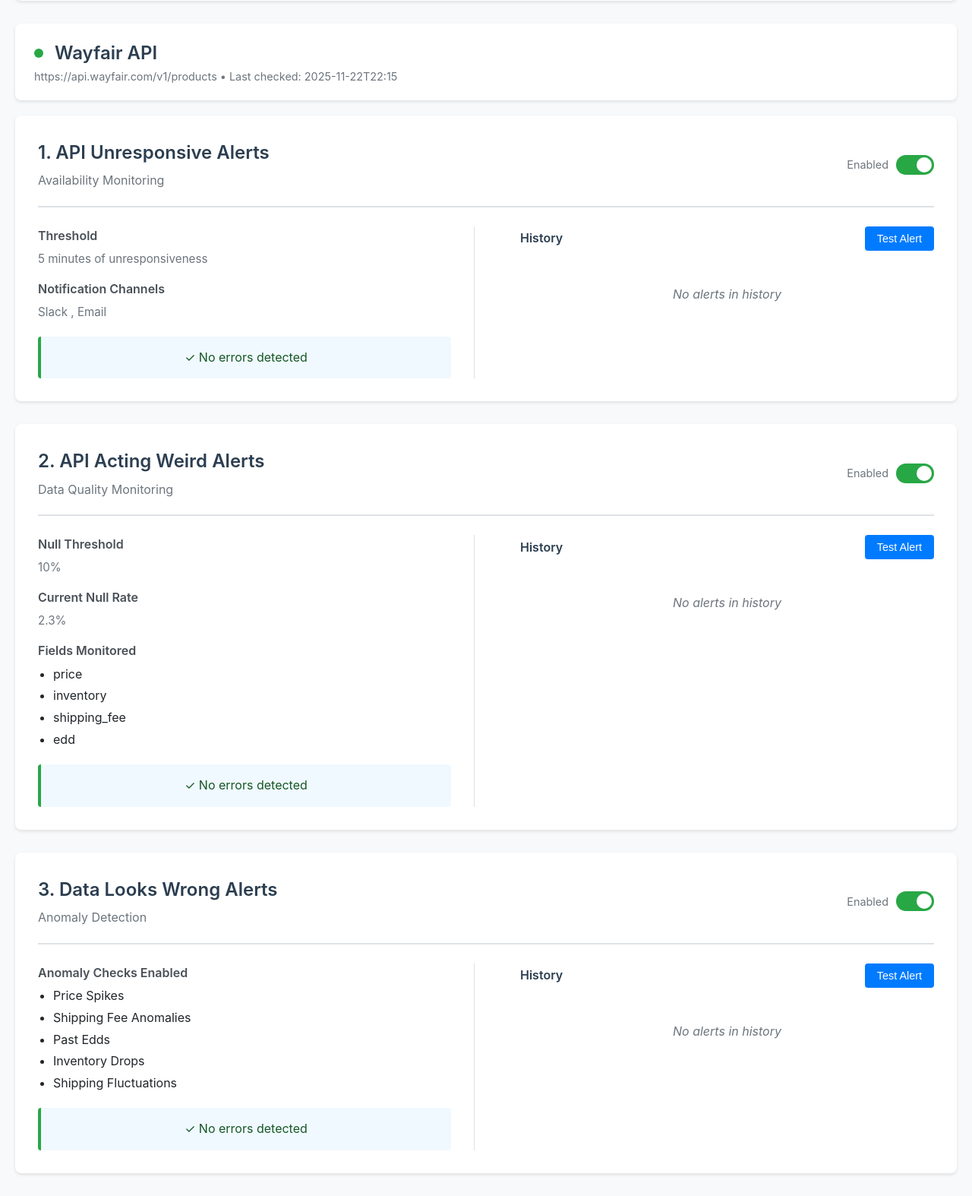
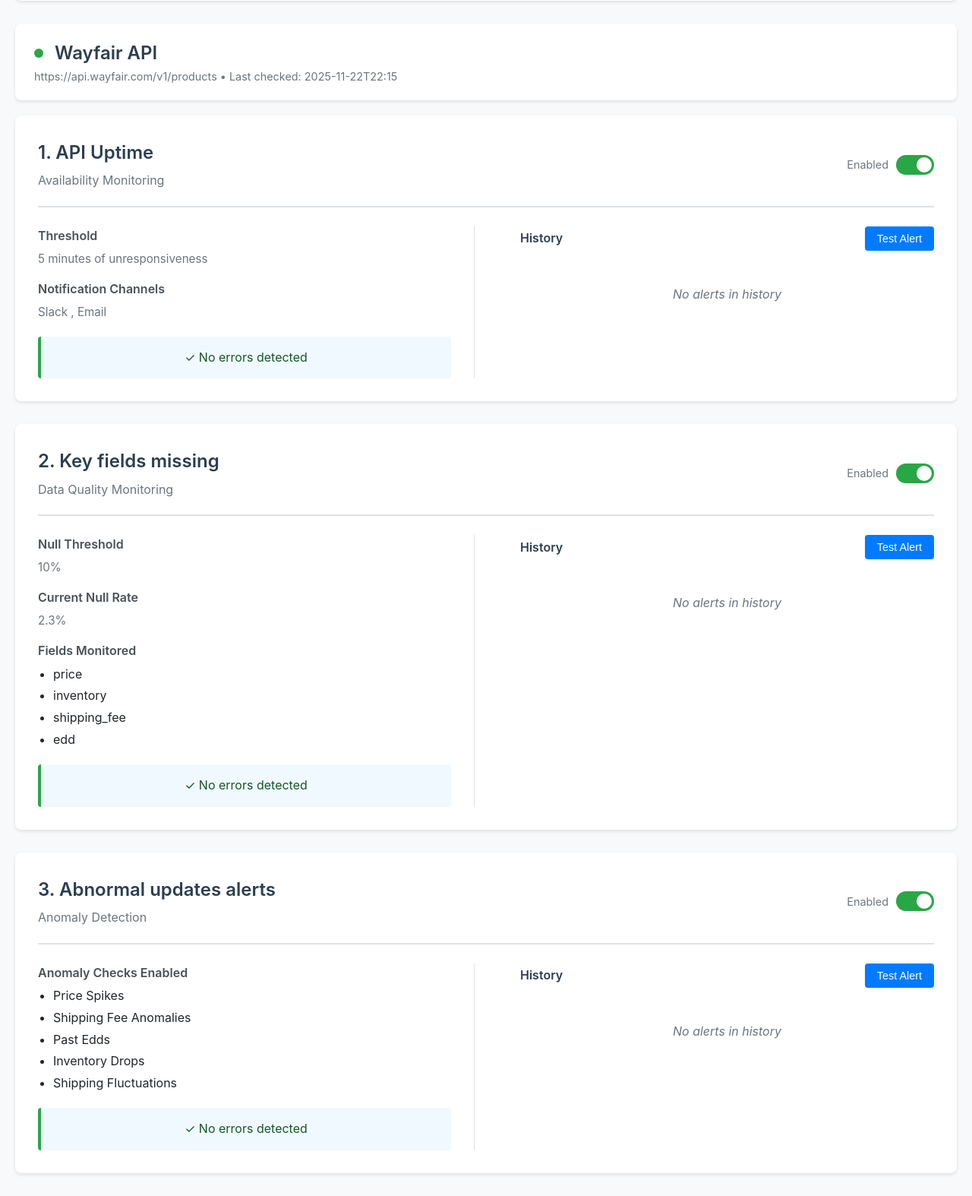
Before and after one commit to colinmc89/third-party-monitors, a Flask app: page / in a window 1280 px wide. Shown: the part 274-1848 px from the top of the page at 76% size. Run offline with Flask 3, Linux system fonts and the light colour scheme.

Commit message:
Update module names: API Uptime, Key fields missing, Abnormal updates alerts

```diff
--- a/templates/index.html
+++ b/templates/index.html
@@ -383,11 +383,11 @@
             </div>
         </div>
 
-        <!-- Section 1: API Unresponsive Alerts -->
+        <!-- Section 1: API Uptime -->
         <div class="monitoring-section-full">
             <div class="section-header-full">
                 <div>
-                    <div class="section-title-full">1. API Unresponsive Alerts</div>
+                    <div class="section-title-full">1. API Uptime</div>
                     <div class="section-subtitle">Availability Monitoring</div>
                 </div>
                 <div class="toggle-container">
@@ -451,11 +451,11 @@
             </div>
         </div>
 
-        <!-- Section 2: API Acting Weird Alerts -->
+        <!-- Section 2: Key fields missing -->
         <div class="monitoring-section-full">
             <div class="section-header-full">
                 <div>
-                    <div class="section-title-full">2. API Acting Weird Alerts</div>
+                    <div class="section-title-full">2. Key fields missing</div>
                     <div class="section-subtitle">Data Quality Monitoring</div>
                 </div>
                 <div class="toggle-container">
@@ -524,11 +524,11 @@
             </div>
         </div>
 
-        <!-- Section 3: Data Looks Wrong Alerts -->
+        <!-- Section 3: Abnormal updates alerts -->
         <div class="monitoring-section-full">
             <div class="section-header-full">
                 <div>
-                    <div class="section-title-full">3. Data Looks Wrong Alerts</div>
+                    <div class="section-title-full">3. Abnormal updates alerts</div>
                     <div class="section-subtitle">Anomaly Detection</div>
                 </div>
                 <div class="toggle-container">
```
